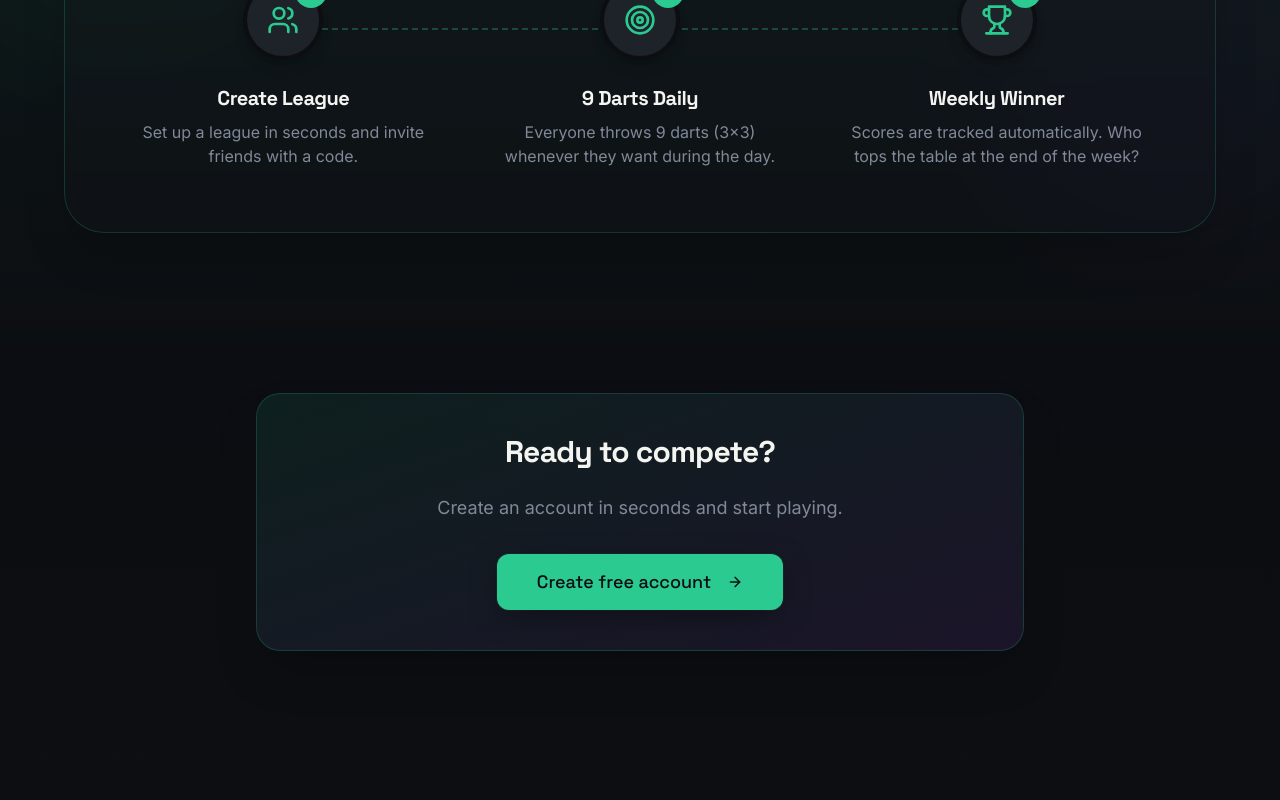
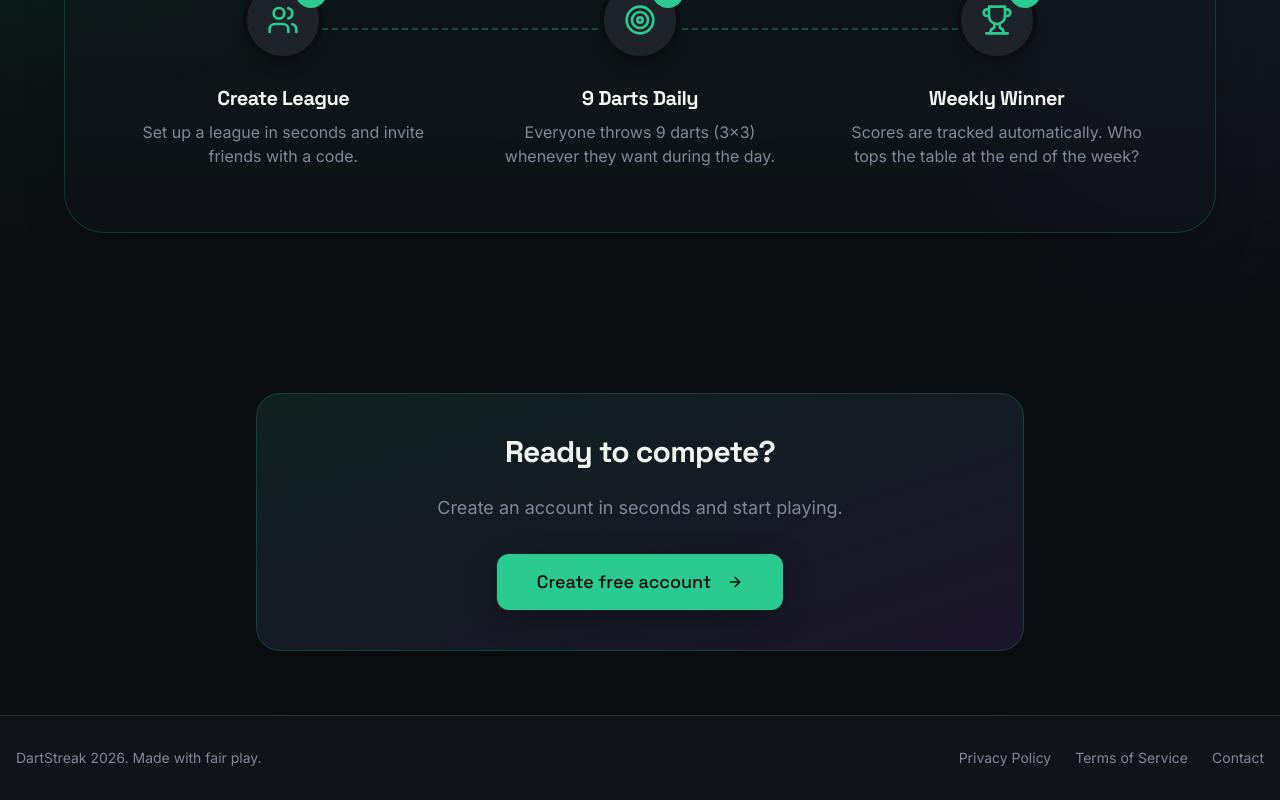
Before and after one commit to WilgotM/dartstreak-main, a React (Vite) app: page / in a window 1280 px wide. Shown: the part 1858-2658 px from the top of the page. Built offline with nearby package versions, Linux system fonts and the light colour scheme.

Commit message:
fix: adjust z-indexes to make footer visible

```diff
--- a/src/components/HeroBackground.tsx
+++ b/src/components/HeroBackground.tsx
@@ -12,8 +12,8 @@ export function HeroBackground() {
     return (
         <div className="absolute inset-0 overflow-hidden pointer-events-none z-0" aria-hidden="true" style={{ perspective: '1200px' }}>
             {/* Background Gradient - Stronger overlay for text contrast while keeping board visible */}
-            <div className="absolute inset-0 bg-background/80 z-20" />
-            <div className="absolute inset-0 bg-gradient-to-t from-background via-transparent to-background/50 z-20" />
+            <div className="absolute inset-0 bg-background/80 z-1" />
+            <div className="absolute inset-0 bg-gradient-to-t from-background via-transparent to-background/50 z-1" />
 
             {/* 3D Scene Container - Centered and Fixed-ish */}
             <div
--- a/src/pages/Index.tsx
+++ b/src/pages/Index.tsx
@@ -243,7 +243,7 @@ export default function Index() {
       </main>
 
       {/* Footer */}
-      <footer className="border-t border-border py-8 bg-card/50">
+      <footer className="relative z-10 border-t border-border py-8 bg-card/50">
         <div className="container mx-auto px-4 flex flex-col md:flex-row justify-between items-center text-sm text-muted-foreground gap-4">
           <p>DartStreak 2026. Made with fair play.</p>
           <div className="flex gap-6">
```
